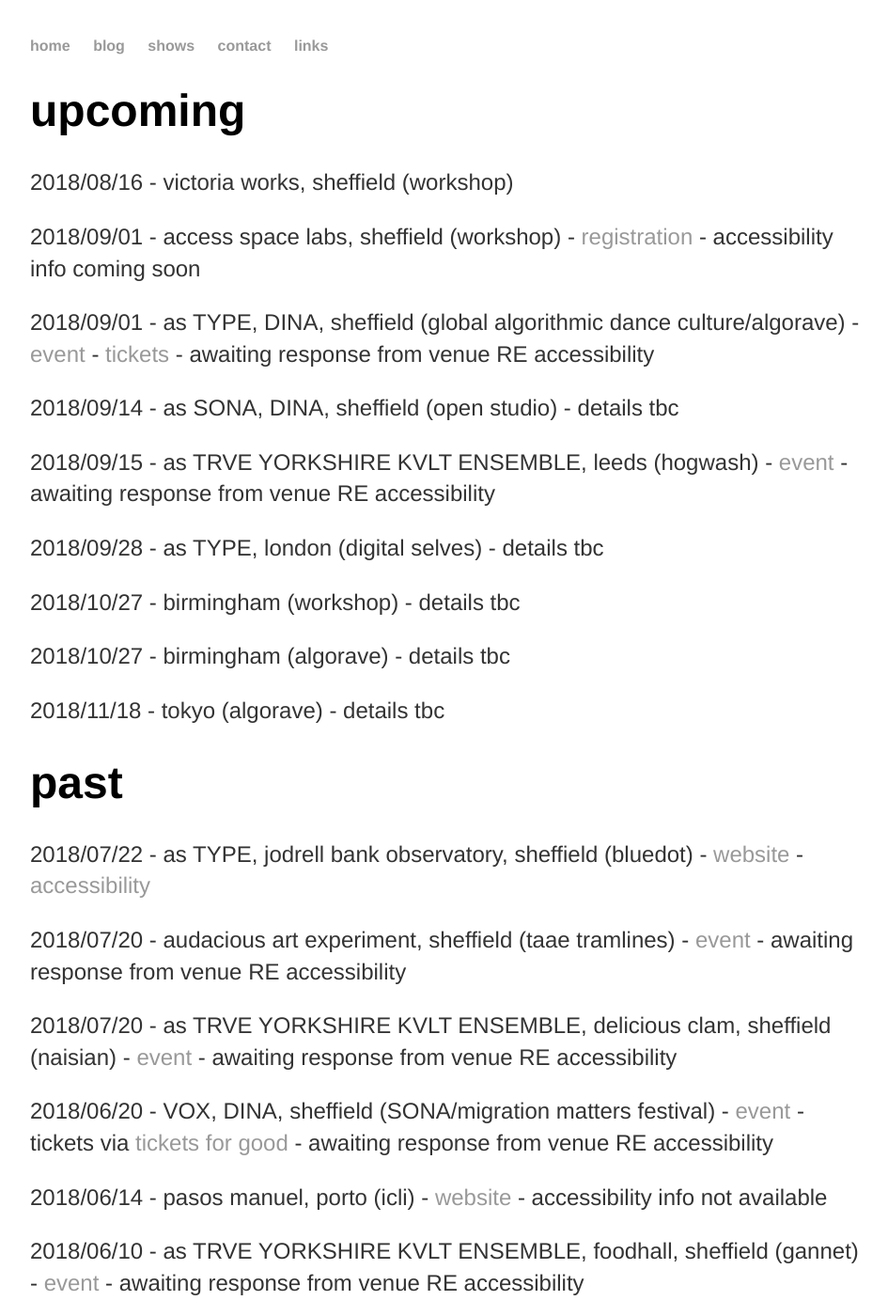
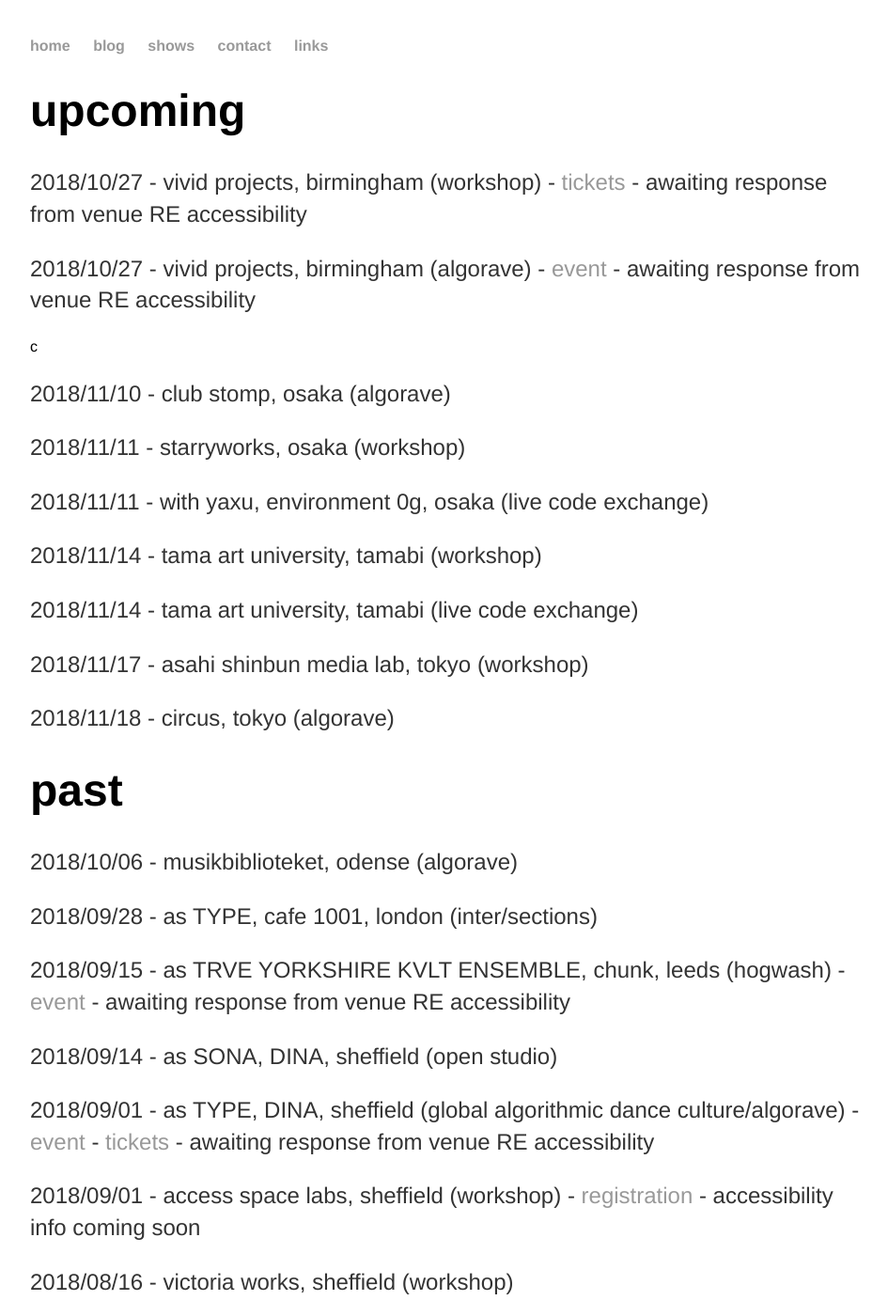
Before and after one commit to heavy-lifting/heavy-lifting.github.io, a Jekyll site: the page built from shows.html, in a window 1280 px wide and 1400 px high. Shown: the whole window at 94% size, without its empty margins (160-1105 px from the left). Built offline with Jekyll 4.4.1, drawn with Linux system fonts in a browser that asks for light colours.

Commit message:
Update shows.html

```diff
--- a/shows.html
+++ b/shows.html
@@ -6,37 +6,59 @@
 <div class="upcoming"> <!-- DON'T FORGET TO UPDATE THE 'SHOWS' PAGE TOO-->
 	<h1>upcoming</h1>
 
-	<p>2018/08/16 - victoria works, sheffield (workshop)</p>
+	<p>2018/10/27 - vivid projects, birmingham (workshop) - <a href ="https://www.eventbrite.co.uk/e/live-coding-for-beginners-making-music-with-tidalcycles-tickets-50781686391" target="_blank">tickets</a> -
+		awaiting response from venue RE accessibility</p></p>
 
-	<p>2018/09/01 - access space labs, sheffield (workshop) -
-	<a href ="https://www.eventbrite.co.uk/e/introduction-to-live-coding-for-women-and-non-binary-people-tickets-48694007086" target="_blank">registration</a> -
-	accessibility info coming soon</p>
+	<p>2018/10/27 - vivid projects, birmingham (algorave) - <a href ="https://www.facebook.com/events/895973527274197/" target="_blank">event</a> -
+		awaiting response from venue RE accessibility</p>c</p>
+
+<p>2018/11/10 - club stomp, osaka (algorave)</p>
+
+<p>2018/11/11 - starryworks, osaka (workshop)</p>
+
+<p>2018/11/11 - with yaxu, environment 0g, osaka (live code exchange)</p>
+
+<p>2018/11/14 - tama art university, tamabi (workshop)</p>
+
+<p>2018/11/14 - tama art university, tamabi (live code exchange)</p>
+
+<p>2018/11/17 - asahi shinbun media lab, tokyo (workshop)</p>
+
+	<p>2018/11/18 - circus, tokyo (algorave)	</p>
+</div><!-- /.blurb -->
+
+<div class="past"> <!-- DON'T FORGET TO UPDATE THE 'SHOWS' PAGE TOO-->
+
+	<h1>past</h1>
+
+	<p>2018/10/06 - musikbiblioteket, odense (algorave)</p>
+
+	<p>2018/09/28 - as TYPE, cafe 1001, london (inter/sections)</p>
+
+
+	<p>2018/09/15 - as TRVE YORKSHIRE KVLT ENSEMBLE, chunk, leeds (hogwash) -
+		<a href ="https://www.facebook.com/events/332291763969975/" target="_blank">event</a> -
+		awaiting response from venue RE accessibility</p>
+	</p>
+
+
+
+		<p>2018/09/14 - as SONA, DINA, sheffield (open studio)</p>
+
 
 	<p>2018/09/01 - as TYPE, DINA, sheffield (global algorithmic dance culture/algorave) -
 	<a href ="https://www.facebook.com/events/2199498123617710/" target="_blank">event</a> -
 	<a href ="https://tickets.partyforthepeople.org/events/4156-algorave-sheffield" target="_blank">tickets</a> -
 	awaiting response from venue RE accessibility</p>
 
-	<p>2018/09/14 - as SONA, DINA, sheffield (open studio) - details tbc</p>
 
-	<p>2018/09/15 - as TRVE YORKSHIRE KVLT ENSEMBLE, leeds (hogwash) -
-		<a href ="https://www.facebook.com/events/332291763969975/" target="_blank">event</a> -
-		awaiting response from venue RE accessibility</p>
-	</p>
+	<p>2018/09/01 - access space labs, sheffield (workshop) -
+	<a href ="https://www.eventbrite.co.uk/e/introduction-to-live-coding-for-women-and-non-binary-people-tickets-48694007086" target="_blank">registration</a> -
+	accessibility info coming soon</p>
 
-	<p>2018/09/28 - as TYPE, london (digital selves) - details tbc</p>
 
-	<p>2018/10/27 - birmingham (workshop) - details tbc</p>
+	<p>2018/08/16 - victoria works, sheffield (workshop)</p>
 
-	<p>2018/10/27 - birmingham (algorave) - details tbc</p>
-
-	<p>2018/11/18 - tokyo (algorave) - details tbc
-	</p>
-</div><!-- /.blurb -->
-
-<div class="past"> <!-- DON'T FORGET TO UPDATE THE 'SHOWS' PAGE TOO-->
-
-	<h1>past</h1>
 	<p>2018/07/22 - as TYPE, jodrell bank observatory, sheffield (bluedot) -
 		<a href ="https://www.discoverthebluedot.com/" target="_blank">website</a> -
 		<a href ="https://www.discoverthebluedot.com/info/accessibility" target="_blank">accessibility</a>
```
